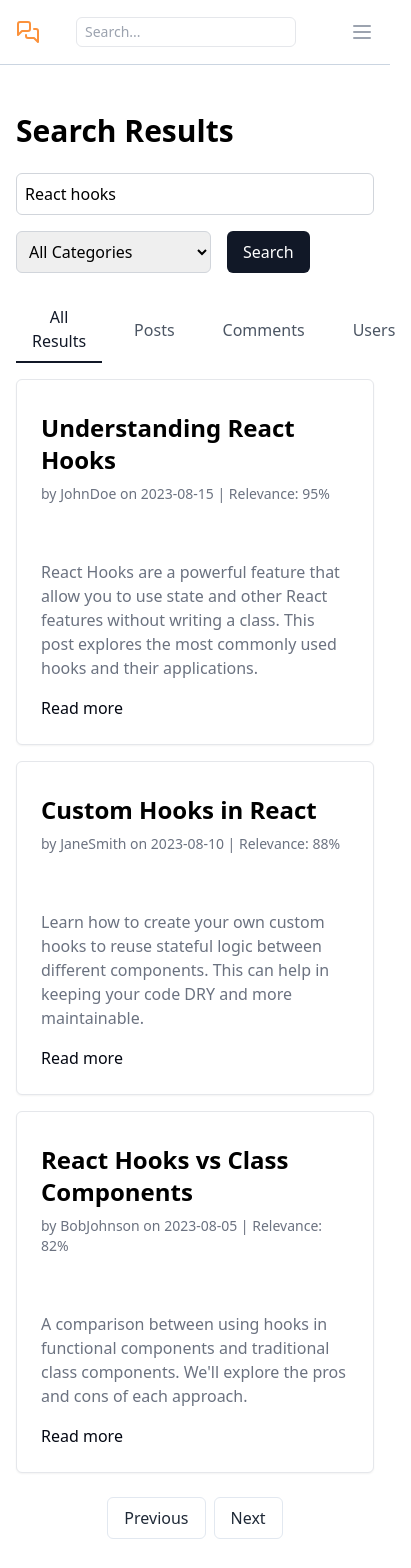
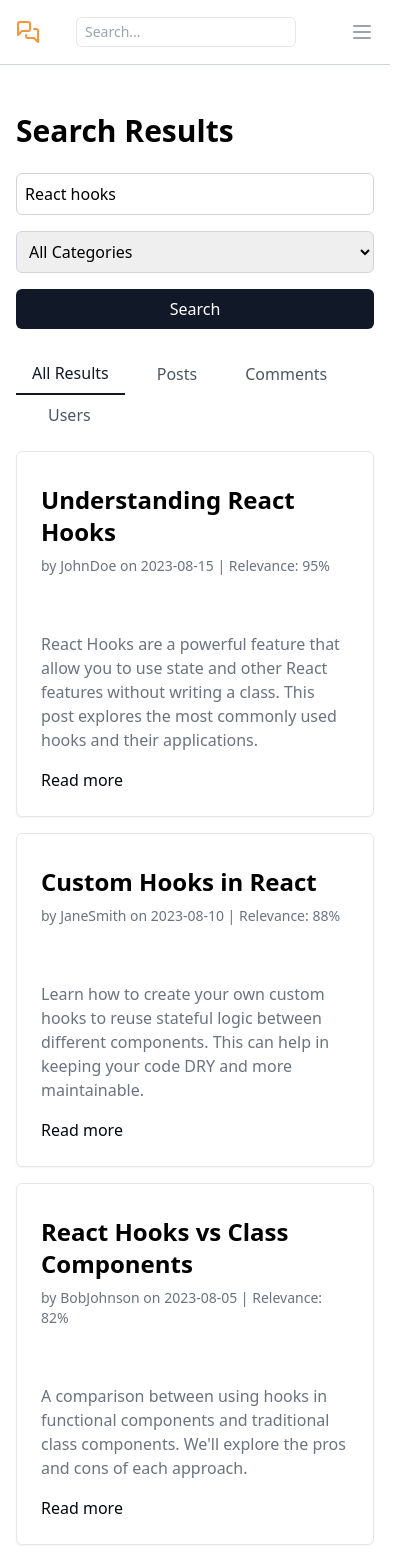
Before and after one commit to mddanish867/cummunity-forun, a React (Vite) app: page /search in a window 390 px wide. Shown: the top 1568 px of the page, 411 px wide, since content can reach past the window. Built offline with nearby package versions, Linux system fonts and the light colour scheme.

Commit message:
make thesearch result responsive

```diff
--- a/src/Pages/SearchResult.jsx
+++ b/src/Pages/SearchResult.jsx
@@ -22,7 +22,7 @@ export default function SearchResultsPage() {
         <div className="px-4 py-6 sm:px-0">
           <h1 className="text-3xl font-bold mb-6">Search Results</h1>
 
-          <div className="mb-6 flex flex-wrap gap-4">
+          <div className="mb-6 flex flex-col sm:flex-row gap-4">
             <input
               type="text"
               placeholder="Search..."
@@ -41,7 +41,7 @@ export default function SearchResultsPage() {
           </div>
 
           <div className="mb-4">
-            <div className="flex space-x-4">
+            <div className="flex flex-wrap space-x-4">
               <button className="px-4 py-2 border-b-2 border-gray-900 text-gray-900">
                 All Results
               </button>
@@ -81,8 +81,8 @@ export default function SearchResultsPage() {
             />
           </div>
 
-          <div className="mt-6 flex justify-center">
-            <button className="bg-white text-gray-800 border border-slate-200 rounded-md px-4 py-2 mr-2">
+          <div className="mt-6 flex flex-col sm:flex-row justify-center">
+            <button className="bg-white text-gray-800 border border-slate-200 rounded-md px-4 py-2 mr-2 mb-2 sm:mb-0">
               Previous
             </button>
             <button className="bg-white text-gray-800 border border-slate-200 rounded-md px-4 py-2">
```
